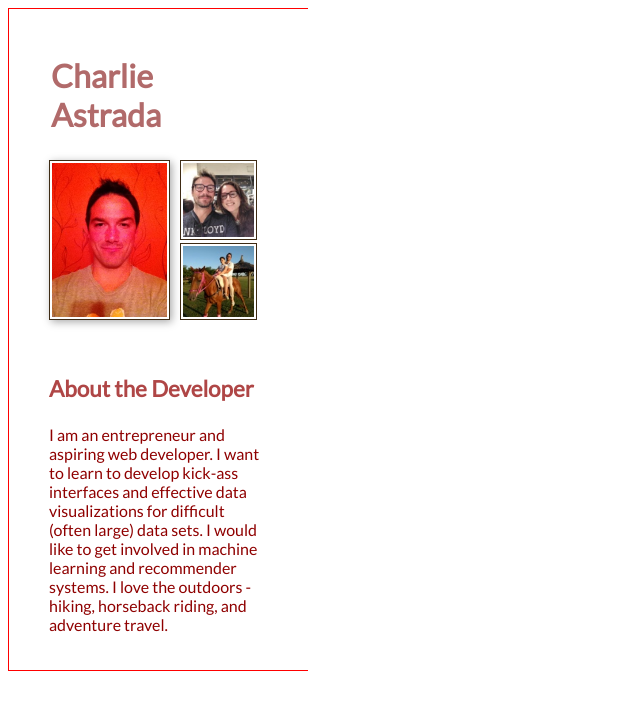
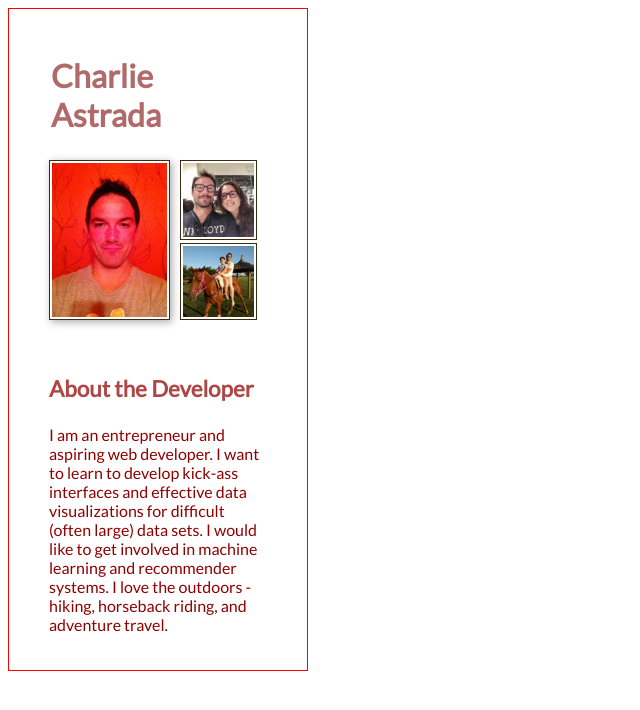
Before and after one commit to deduced/moderndev-profiles-sidebar, a plain HTML site: page index.html in a window 1280 px wide. Shown: the whole page, without its empty margins (0-640 px from the left). Drawn offline with Linux system fonts and the light colour scheme.

Commit message:
Created profile sidebar. * Added 3 images, 1 primary and 2 secondary * added index.html * added main.css

```diff
--- a/main.css
+++ b/main.css
@@ -8,9 +8,7 @@
 .b-profile-sidebar {
     width: 300px;
     padding: 20px 40px;
-    border-left: 1px solid red;
-    border-top: 1px solid red;
-    border-bottom: 1px solid red;
+    border: 1px solid red;
     font-family: 'Lato', sans-serif;
     font-size: 16px;
 }
```
